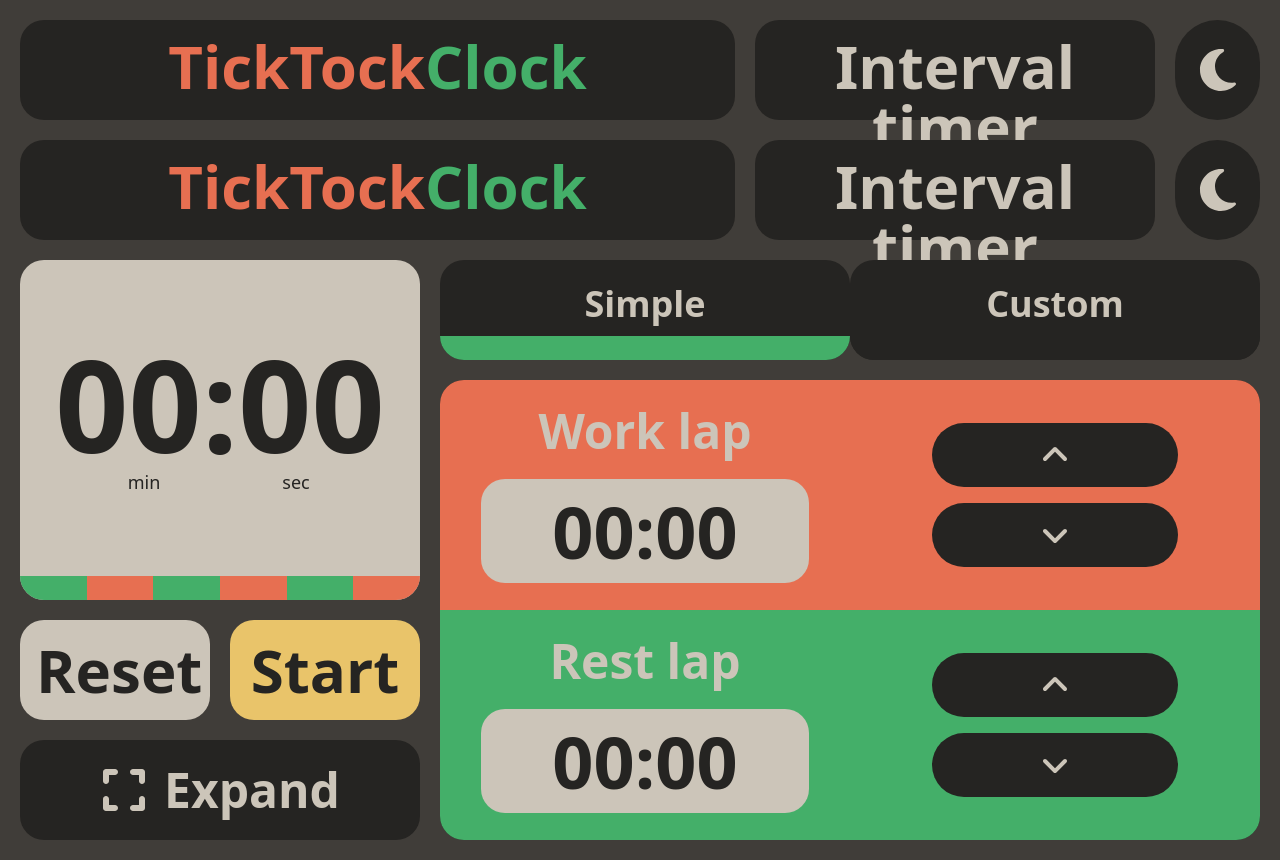
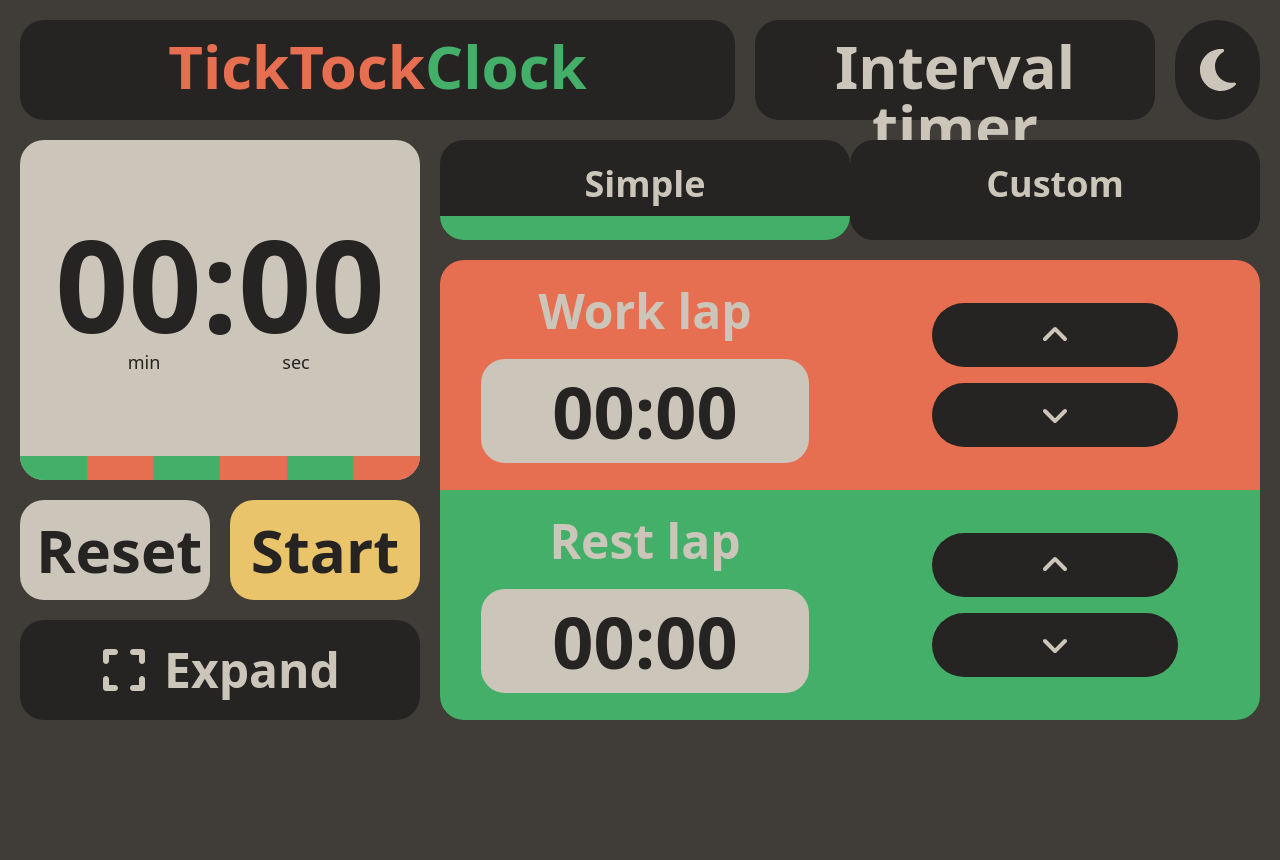
Before and after one commit to jesu-m0/TickTockClock, a React (Vite) app in the folder TikTockClock/: page / in a window 1280 px wide. After the commit the page ends 800 px from the top, so only its background shows below. Built offline with nearby package versions, Linux system fonts and the light colour scheme.

Commit message:
Header component created

```diff
--- a/TikTockClock/src/components/Header/Header.tsx
+++ b/TikTockClock/src/components/Header/Header.tsx
@@ -2,11 +2,11 @@ import React from 'react';
 import ThemeToggleButton from './ThemeToggleButton.tsx';
 
 interface HeaderProps {
-    toggleTheme: () => void;
+    setDarkMode: React.Dispatch<React.SetStateAction<boolean>>;
     isDarkMode: boolean;
 }
 
-const Header: React.FC<HeaderProps> = ({ toggleTheme, isDarkMode }) => {
+const Header: React.FC<HeaderProps> = ({ setDarkMode, isDarkMode }) => {
     return (
         <header className="contents">
             <div className='col-span-7 p-4 row-span-1 rounded-3xl bg-eerieBlack'>
@@ -20,7 +20,7 @@ const Header: React.FC<HeaderProps> = ({ toggleTheme, isDarkMode }) => {
             <div className='col-span-4 p-4 row-span-1 rounded-3xl bg-eerieBlack'>
                 <h2 className='font-bold text-timberwolf rounded text-6xl text-center'>Interval timer</h2>
             </div>
-            <ThemeToggleButton toggleTheme={toggleTheme} isDarkMode={isDarkMode} />
+            <ThemeToggleButton setDarkMode={setDarkMode} isDarkMode={isDarkMode} />
         </header>
     );
 };
--- a/TikTockClock/src/components/Header/ThemeToggleButton.tsx
+++ b/TikTockClock/src/components/Header/ThemeToggleButton.tsx
@@ -1,22 +1,40 @@
-import React from 'react';
+import React, { useState } from 'react';
 
 interface ThemeToggleButtonProps {
   isDarkMode: boolean;
-  toggleTheme: () => void;
+  setDarkMode: React.Dispatch<React.SetStateAction<boolean>>;
 }
 
-const ThemeToggleButton: React.FC<ThemeToggleButtonProps> = ({ isDarkMode, toggleTheme }) => {
+const ThemeToggleButton: React.FC<ThemeToggleButtonProps> = ({ isDarkMode, setDarkMode }) => {
+
+  const [darkTransition, setDarkTransition] = useState(false);
+  const [lightTransition, setLightTransition] = useState(false);
+
+  const handleToggle = () => {
+    if (isDarkMode) {
+      setLightTransition(true);
+    } else {
+      setDarkTransition(true);
+    }
+
+    setTimeout(() => {
+      setDarkMode(!isDarkMode);
+      setDarkTransition(false);
+      setLightTransition(false);
+    }, 300);
+  };
+
   return (
     <div
       className="col-span-1 row-span-1 rounded-full bg-eerieBlack flex justify-center items-center cursor-pointer"
-      onClick={toggleTheme}
+      onClick={handleToggle}
     >
       {isDarkMode ? (
               <svg
               xmlns="http://www.w3.org/2000/svg"
               viewBox="0 0 384 512"
-          className="fill-timberwolf w-12 h-12 transform transition-transform duration-300 hover:scale-105"
-          aria-label="Cambiar a modo claro"
+              className={`fill-timberwolf w-12 h-12 transform transition-transform duration-300 ${lightTransition ? 'scale-0' : 'scale-100 hover:scale-105'
+                }`}
             >
               <path d="M223.5 32C100 32 0 132.3 0 256S100 480 223.5 480c60.6 0 115.5-24.2 155.8-63.4c5-4.9 6.3-12.5 3.1-18.7s-10.1-9.7-17-8.5c-9.8 1.7-19.8 2.6-30.1 2.6c-96.9 0-175.5-78.8-175.5-176c0-65.8 36-123.1 89.3-153.3c6.1-3.5 9.2-10.5 7.7-17.3s-7.3-11.9-14.3-12.5c-6.3-.5-12.6-.8-19-.8z" />
             </svg>
@@ -24,11 +42,12 @@ const ThemeToggleButton: React.FC<ThemeToggleButtonProps> = ({ isDarkMode, toggl
               <svg
                 xmlns="http://www.w3.org/2000/svg"
                 viewBox="0 0 512 512"
-          className="fill-saffron w-12 h-12 transform transition-transform duration-300 hover:scale-105"
-          aria-label="Cambiar a modo oscuro"
+                className={`fill-saffron w-12 h-12 transform transition-transform duration-300 ${darkTransition ? 'scale-0' : 'scale-100 hover:scale-105'
+                  }`}
               >
                 <path d="M256 0c-13.3 0-24 10.7-24 24l0 64c0 13.3 10.7 24 24 24s24-10.7 24-24l0-64c0-13.3-10.7-24-24-24zm0 400c-13.3 0-24 10.7-24 24l0 64c0 13.3 10.7 24 24 24s24-10.7 24-24l0-64c0-13.3-10.7-24-24-24zM488 280c13.3 0 24-10.7 24-24s-10.7-24-24-24l-64 0c-13.3 0-24 10.7-24 24s10.7 24 24 24l64 0zM112 256c0-13.3-10.7-24-24-24l-64 0c-13.3 0-24 10.7-24 24s10.7 24 24 24l64 0c13.3 0 24-10.7 24-24zM437 108.9c9.4-9.4 9.4-24.6 0-33.9s-24.6-9.4-33.9 0l-45.3 45.3c-9.4 9.4-9.4 24.6 0 33.9s24.6 9.4 33.9 0L437 108.9zM154.2 357.8c-9.4-9.4-24.6-9.4-33.9 0L75 403.1c-9.4 9.4-9.4 24.6 0 33.9s24.6 9.4 33.9 0l45.3-45.3c9.4-9.4 9.4-24.6 0-33.9zM403.1 437c9.4 9.4 24.6 9.4 33.9 0s9.4-24.6 0-33.9l-45.3-45.3c-9.4-9.4-24.6-9.4-33.9 0s-9.4 24.6 0 33.9L403.1 437zM154.2 154.2c9.4-9.4 9.4-24.6 0-33.9L108.9 75c-9.4-9.4-24.6-9.4-33.9 0s-9.4 24.6 0 33.9l45.3 45.3c9.4 9.4 24.6 9.4 33.9 0zM256 368a112 112 0 1 0 0-224 112 112 0 1 0 0 224z" />
               </svg>
+
             )}
     </div>
   );
--- a/TikTockClock/src/components/mainPage.tsx
+++ b/TikTockClock/src/components/mainPage.tsx
@@ -4,27 +4,18 @@ import './MainPage.css';
 
 const MainPage: React.FC = () => {
 
+  //Toggle theme
+  const [isDarkMode, setDarkMode] = useState(true);
+
+  //Change mode
+  const [isSimpleMode, setIsSimpleMode] = useState(true);
+
+  //Start or stop
   const [isPaused, setIsPaused] = useState(true);
   const [isClicked, setIsClicked] = useState(false);
-  const [isSimpleMode, setIsSimpleMode] = useState(true);
 
-  const [isDarkMode, setDarkMode] = useState(true);
-  const [darkTransition, setDarkTransition] = useState(false);
-  const [lightTransition, setLightTransition] = useState(false);
 
-  const toggleTheme = () => {
-    if (isDarkMode) {
-      setLightTransition(true);
-    } else {
-      setDarkTransition(true);
-    }
-
-    setTimeout(() => {
-      setDarkMode(!isDarkMode);
-      setDarkTransition(false);
-      setLightTransition(false);
-    }, 300);
-  };
+  //Change mode
 
   const changeToSimple = () => {
     setIsSimpleMode(true);
@@ -33,6 +24,8 @@ const MainPage: React.FC = () => {
   const changeToCustom = () => {
     setIsSimpleMode(false);
   }
+
+  //Start or stop
 
   const handlePauseStart = () => {
     setIsPaused(!isPaused);
@@ -45,44 +38,7 @@ const MainPage: React.FC = () => {
       <div className="container mx-auto p-5">
         <div className="grid grid-cols-12 gap-5 auto-rows-[100px]">
 
-          <Header toggleTheme={toggleTheme} isDarkMode={isDarkMode}></Header>
-
-          {/* Name */}
-          <div className='col-span-7 p-4 row-span-1 rounded-3xl bg-eerieBlack'>
-            <p className='font-extrabold text-timberwolf text-6xl text-center'>
-              <span className='text-burntSienna'>Tick</span>
-              <span className='text-burntSienna'>Tock</span>
-              <span className='text-jade'>Clock</span>
-            </p>
-          </div>
-
-          <div className='col-span-4 p-4 row-span-1 rounded-3xl bg-eerieBlack'>
-            <p className='font-bold text-timberwolf rounded text-6xl text-center'>Interval timer</p>
-          </div>
-
-          {/* Light / Dark button */}
-          <div className='col-span-1 row-span-1 rounded-full bg-eerieBlack flex justify-center items-center cursor-pointer' onClick={toggleTheme}>
-            {isDarkMode ? (
-              <svg
-              xmlns="http://www.w3.org/2000/svg"
-              viewBox="0 0 384 512"
-              className={`fill-timberwolf w-12 h-12 transform transition-transform duration-300 ${lightTransition ? 'scale-0' : 'scale-100 hover:scale-105'
-                }`}
-            >
-              <path d="M223.5 32C100 32 0 132.3 0 256S100 480 223.5 480c60.6 0 115.5-24.2 155.8-63.4c5-4.9 6.3-12.5 3.1-18.7s-10.1-9.7-17-8.5c-9.8 1.7-19.8 2.6-30.1 2.6c-96.9 0-175.5-78.8-175.5-176c0-65.8 36-123.1 89.3-153.3c6.1-3.5 9.2-10.5 7.7-17.3s-7.3-11.9-14.3-12.5c-6.3-.5-12.6-.8-19-.8z" />
-            </svg>
-            ) : (
-              <svg
-                xmlns="http://www.w3.org/2000/svg"
-                viewBox="0 0 512 512"
-                className={`fill-saffron w-12 h-12 transform transition-transform duration-300 ${darkTransition ? 'scale-0' : 'scale-100 hover:scale-105'
-                  }`}
-              >
-                <path d="M256 0c-13.3 0-24 10.7-24 24l0 64c0 13.3 10.7 24 24 24s24-10.7 24-24l0-64c0-13.3-10.7-24-24-24zm0 400c-13.3 0-24 10.7-24 24l0 64c0 13.3 10.7 24 24 24s24-10.7 24-24l0-64c0-13.3-10.7-24-24-24zM488 280c13.3 0 24-10.7 24-24s-10.7-24-24-24l-64 0c-13.3 0-24 10.7-24 24s10.7 24 24 24l64 0zM112 256c0-13.3-10.7-24-24-24l-64 0c-13.3 0-24 10.7-24 24s10.7 24 24 24l64 0c13.3 0 24-10.7 24-24zM437 108.9c9.4-9.4 9.4-24.6 0-33.9s-24.6-9.4-33.9 0l-45.3 45.3c-9.4 9.4-9.4 24.6 0 33.9s24.6 9.4 33.9 0L437 108.9zM154.2 357.8c-9.4-9.4-24.6-9.4-33.9 0L75 403.1c-9.4 9.4-9.4 24.6 0 33.9s24.6 9.4 33.9 0l45.3-45.3c9.4-9.4 9.4-24.6 0-33.9zM403.1 437c9.4 9.4 24.6 9.4 33.9 0s9.4-24.6 0-33.9l-45.3-45.3c-9.4-9.4-24.6-9.4-33.9 0s-9.4 24.6 0 33.9L403.1 437zM154.2 154.2c9.4-9.4 9.4-24.6 0-33.9L108.9 75c-9.4-9.4-24.6-9.4-33.9 0s-9.4 24.6 0 33.9l45.3 45.3c9.4 9.4 24.6 9.4 33.9 0zM256 368a112 112 0 1 0 0-224 112 112 0 1 0 0 224z" />
-              </svg>
-
-            )}
-          </div>
+          <Header isDarkMode={isDarkMode} setDarkMode={setDarkMode}></Header>
 
           {/*Clock */}
           <div className="col-span-4 row-span-3 bg-timberwolf rounded-3xl content-center flex flex-col">
```
Lines whose indentation alone changed are shown as unchanged.
